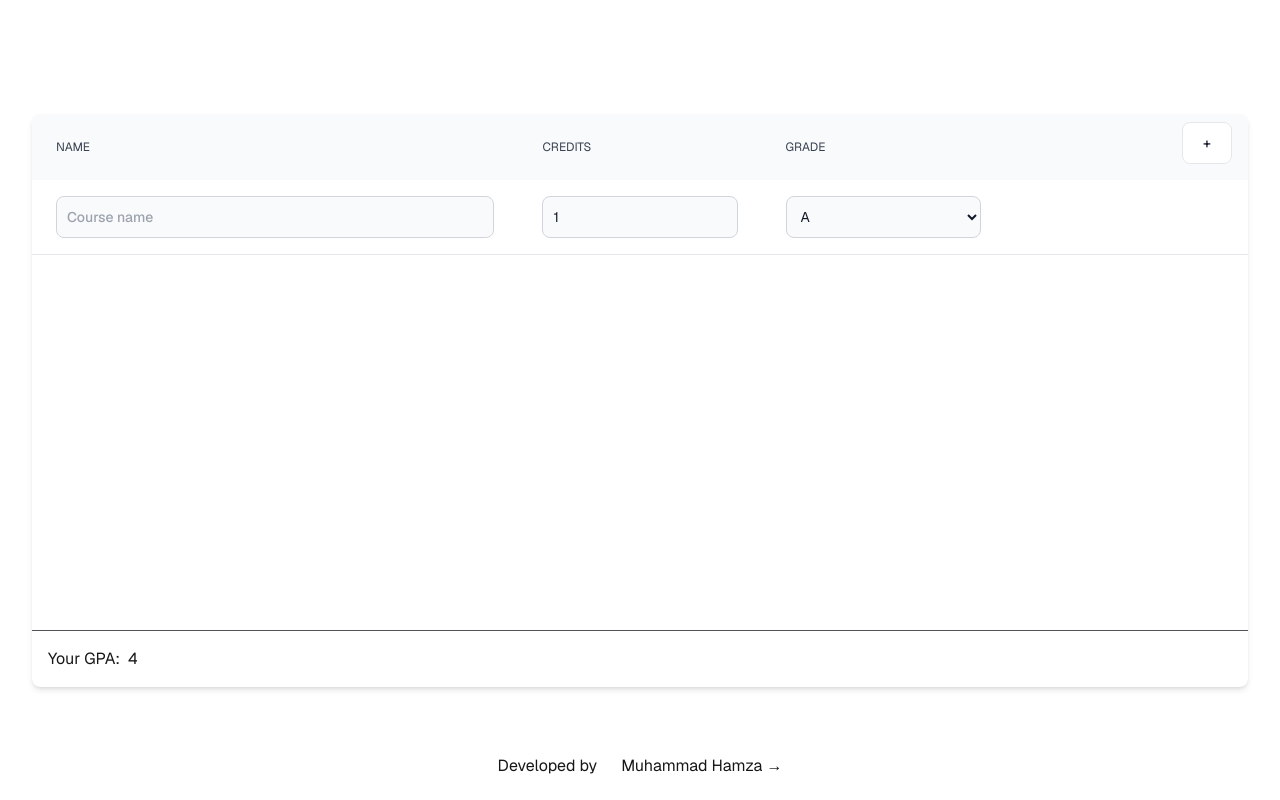
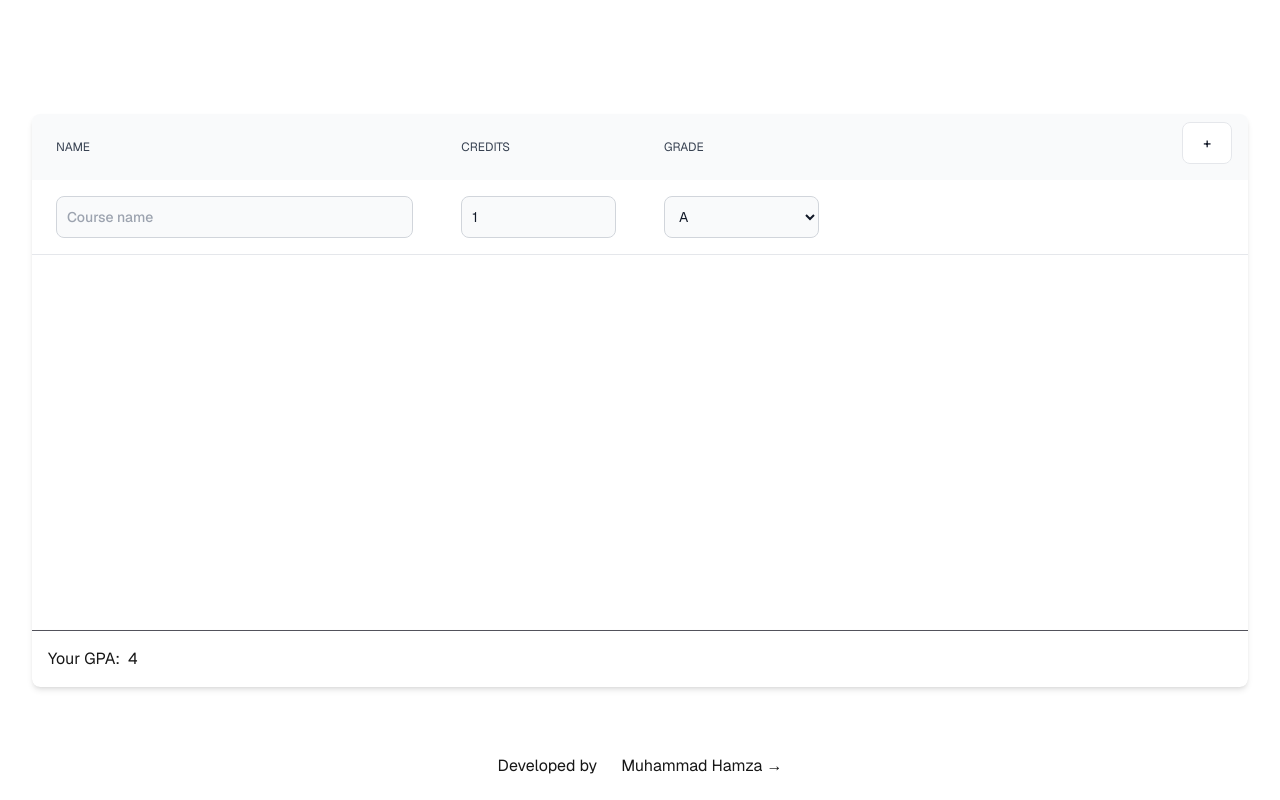
Before and after one commit to xwhiz/gpa-calculator, a Next.js app: page / in a window 1280 px wide. Built offline with nearby package versions, Linux system fonts and the light colour scheme.

Commit message:
Added remove button

```diff
--- a/app/layout.tsx
+++ b/app/layout.tsx
@@ -13,7 +13,7 @@ const geistMono = Geist_Mono({
 });
 
 export const metadata: Metadata = {
-  title: "GPA Calculator",
+  title: "NUST GPA Calculator ",
   description: "GPA Calculator",
 };
 
--- a/app/page.tsx
+++ b/app/page.tsx
@@ -70,6 +70,10 @@ export default function Home() {
     ]);
   };
 
+  const removeField = function (index: number) {
+    setFields(fields.filter((_, i) => i !== index));
+  };
+
   const handleValueChange = function (
     e: React.ChangeEvent,
     index: number,
@@ -92,11 +96,11 @@ export default function Home() {
       <main className="flex flex-col w-full gap-8 row-start-2 items-center sm:items-start">
         <div className="relative overflow-x-auto shadow-md sm:rounded-lg w-full">
           <div className="w-full text-sm text-left rtl:text-right text-gray-500 dark:text-gray-400">
-            <header className="text-xs text-gray-700 uppercase bg-gray-50 dark:bg-gray-700 dark:text-gray-400 grid grid-cols-1 sm:grid-cols-[2fr_1fr_1fr_1fr] items-center">
+            <header className="text-xs text-gray-700 uppercase bg-gray-50 dark:bg-gray-700 dark:text-gray-400 grid grid-cols-1 sm:grid-cols-[2fr_1fr_1fr_1fr_1fr] items-center">
               <div className="px-6 py-3 hidden sm:block">Name</div>
               <div className="px-6 py-3 hidden sm:block">Credits</div>
               <div className="px-6 py-3 hidden sm:block">Grade</div>
-              <div className="p-2 flex justify-end items-center w-full">
+              <div className="p-2 flex justify-end items-center w-full col-span-2">
                 <button
                   type="button"
                   className="text-gray-900 bg-white hover:bg-gray-100 border border-gray-200 focus:ring-4 focus:outline-none focus:ring-gray-100 font-medium rounded-lg text-sm px-5 py-2.5 text-center inline-flex items-center dark:focus:ring-gray-600 dark:bg-gray-800 dark:border-gray-700 dark:text-white dark:hover:bg-gray-700 me-2 mb-2"
@@ -110,14 +114,12 @@ export default function Home() {
               {fields.map((field, index) => (
                 <div
                   key={index}
-                  className="bg-white border-b dark:bg-gray-800 dark:border-gray-700 hover:bg-gray-50 dark:hover:bg-gray-600 grid grid-cols-[1fr] sm:grid-cols-[2fr_1fr_1fr_1fr] justify-between items-center"
+                  className="bg-white border-b dark:bg-gray-800 dark:border-gray-700 hover:bg-gray-50 dark:hover:bg-gray-600 grid grid-cols-1 sm:grid-cols-[2fr_1fr_1fr_1fr_1fr] justify-between items-center"
                 >
                   <div className="px-6 py-4 font-medium text-gray-900 whitespace-nowrap dark:text-white">
                     <input
                       type="text"
                       className="bg-gray-50 border border-gray-300 text-gray-900 text-sm rounded-lg focus:ring-blue-500 focus:border-blue-500 block w-full p-2.5 dark:bg-gray-700 dark:border-gray-600 dark:placeholder-gray-400 dark:text-white dark:focus:ring-blue-500 dark:focus:border-blue-500"
-                      min="0"
-                      max="4"
                       value={field.name}
                       onChange={(e: React.ChangeEvent<HTMLInputElement>) =>
                         handleValueChange(e, index, "name")
@@ -156,7 +158,17 @@ export default function Home() {
                       <option value="F">F</option>
                     </select>
                   </div>
-                  <div className="px-6 py-4 text-right"></div>
+                  <div className="px-6 py-4 text-right">
+                    {fields.length > 1 && (
+                      <button
+                        type="button"
+                        className="text-red-500 hover:text-white bg-transparent hover:bg-red-500 border border-red-500 focus:ring-4 focus:outline-none focus:ring-red-300 font-medium rounded-lg text-sm px-5 py-2.5 text-center dark:border-red-500 dark:text-red-500 dark:hover:text-white dark:hover:bg-red-600 dark:focus:ring-red-900"
+                        onClick={() => removeField(index)}
+                      >
+                        Remove
+                      </button>
+                    )}
+                  </div>
                 </div>
               ))}
             </section>
```
